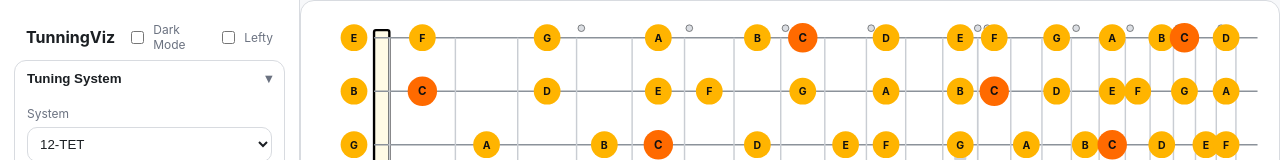
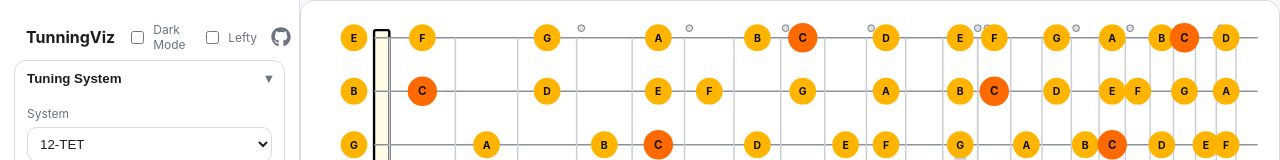
Before and after one commit to DMNerd/tuning-visualizer, a React (Vite) app: page / in a window 1280 px wide. Shown: the top 160 px of the page. Built offline with nearby package versions, Linux system fonts and the light colour scheme.

Commit message:
FIX: Forgot to push the component

```diff
--- a/src/components/UI/PanelHeader.jsx
+++ b/src/components/UI/PanelHeader.jsx
@@ -1,7 +1,11 @@
+import { FaGithub } from "react-icons/fa";
+
 export default function PanelHeader({ theme, setTheme, lefty, setLefty }) {
   return (
     <div className="panel-header">
-      <h1>TunningViz</h1>
+      <h1 className="app-title">TunningViz</h1>
+
+      <div className="header-right">
         <div className="toggles">
           <label className="switch" htmlFor="darkMode">
             <input
@@ -11,8 +15,9 @@ export default function PanelHeader({ theme, setTheme, lefty, setLefty }) {
               checked={theme === "dark"}
               onChange={(e) => setTheme(e.target.checked ? "dark" : "light")}
             />
-          Dark Mode
+            <span>Dark Mode</span>
           </label>
+
           <label className="switch" htmlFor="lefty">
             <input
               id="lefty"
@@ -21,8 +26,20 @@ export default function PanelHeader({ theme, setTheme, lefty, setLefty }) {
               checked={lefty}
               onChange={(e) => setLefty(e.target.checked)}
             />
-          Lefty
+            <span>Lefty</span>
           </label>
+        </div>
+
+        <a
+          className="gh-link"
+          href="https://github.com/DMNerd/tuning-visualizer"
+          target="_blank"
+          rel="noopener noreferrer"
+          aria-label="View source on GitHub"
+          title="View source on GitHub"
+        >
+          <FaGithub />
+        </a>
       </div>
     </div>
   );
```
Lines whose indentation alone changed are shown as unchanged.
